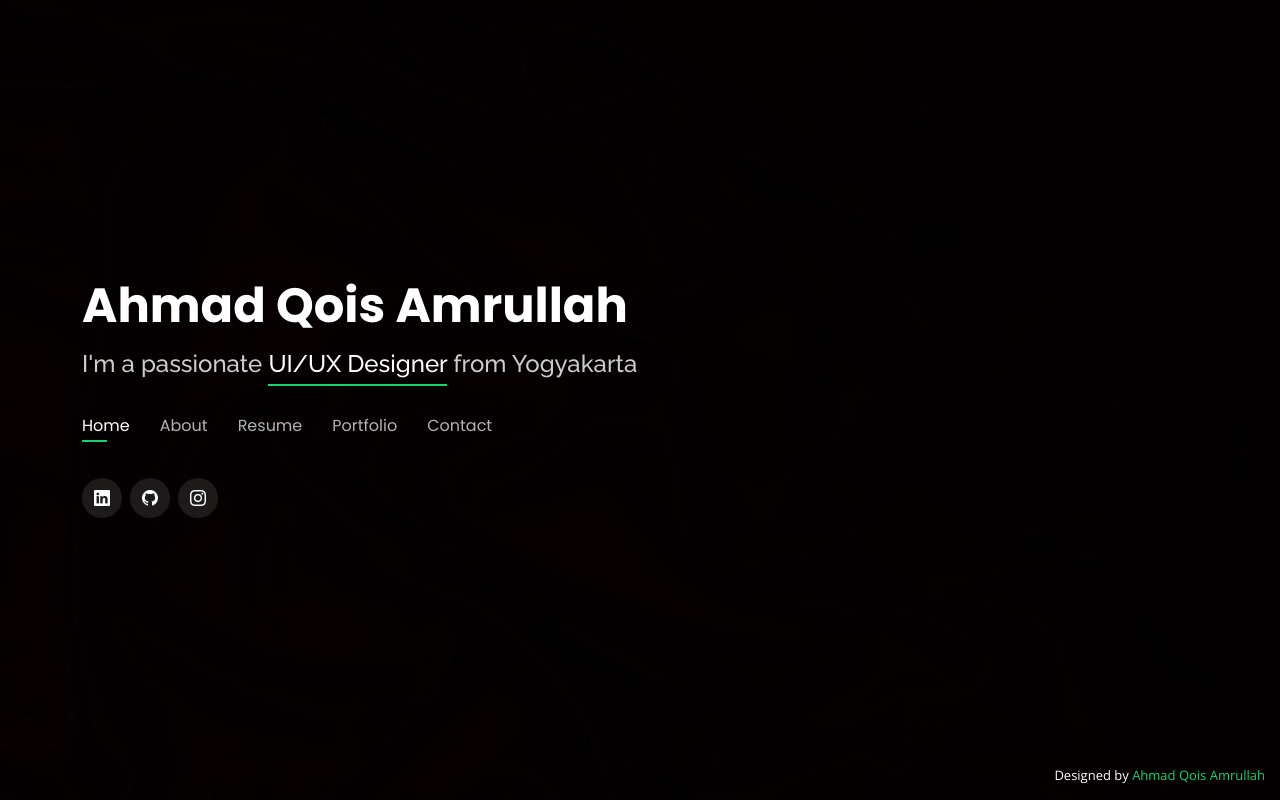
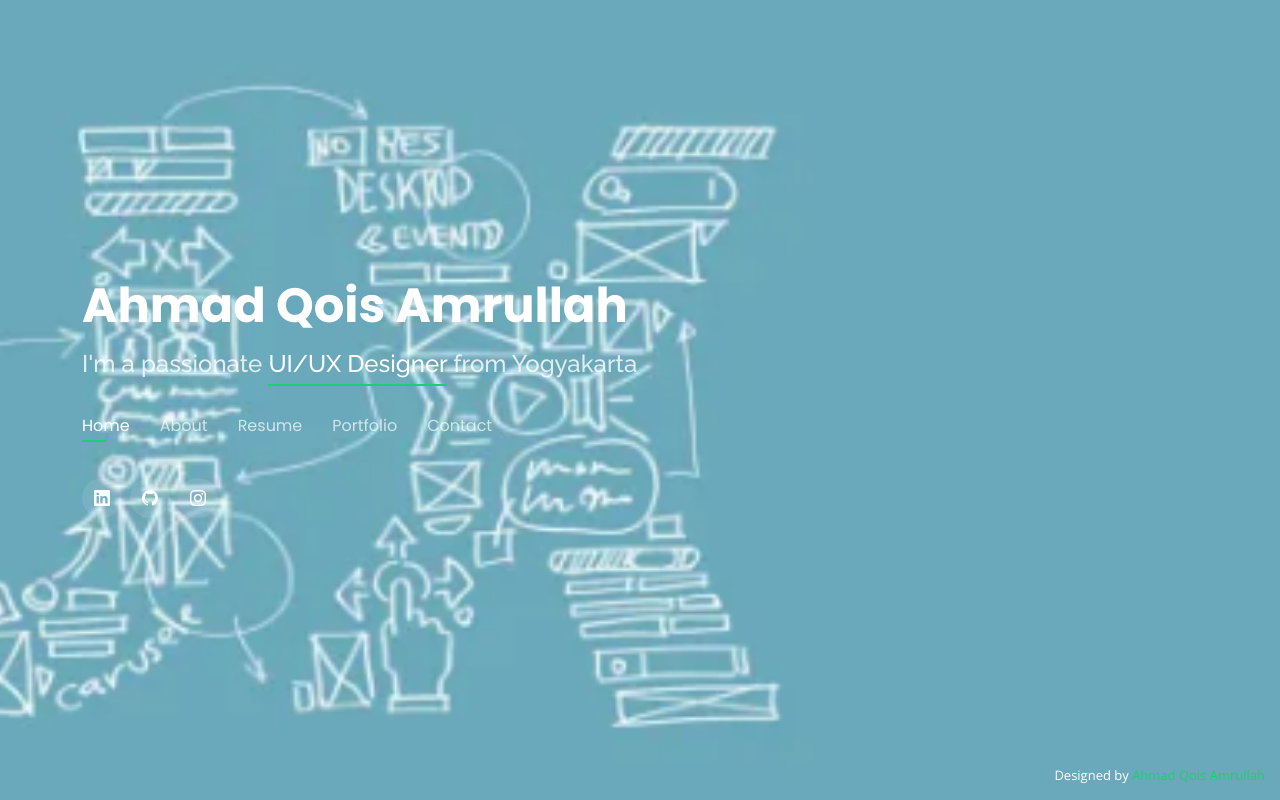
Before and after one commit to AhmadQois/AhmadQois.github.io, a plain HTML site: page index.html in a window 1280 px wide. Drawn offline with nearby package versions, Linux system fonts and the light colour scheme.

Commit message:
mengganti background

```diff
--- a/assets/css/style.css
+++ b/assets/css/style.css
@@ -20,7 +20,7 @@ body {
 body::before {
   content: "";
   position: fixed;
-  background: #040404 url("../img/background.jpg") top right no-repeat;
+  background: #040404 url("../img/uiux.png") top right no-repeat;
   background-size: cover;
   left: 0;
   right: 0;
```
Also changed, not shown: assets/img/uiux.png (added).
